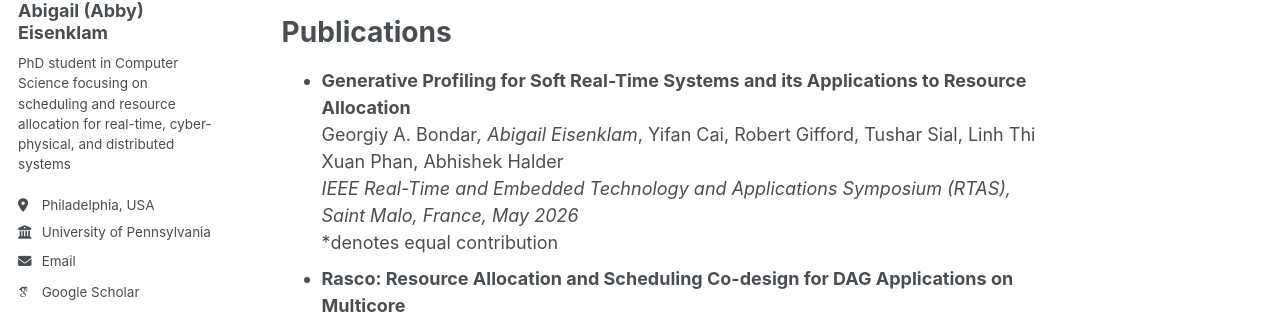
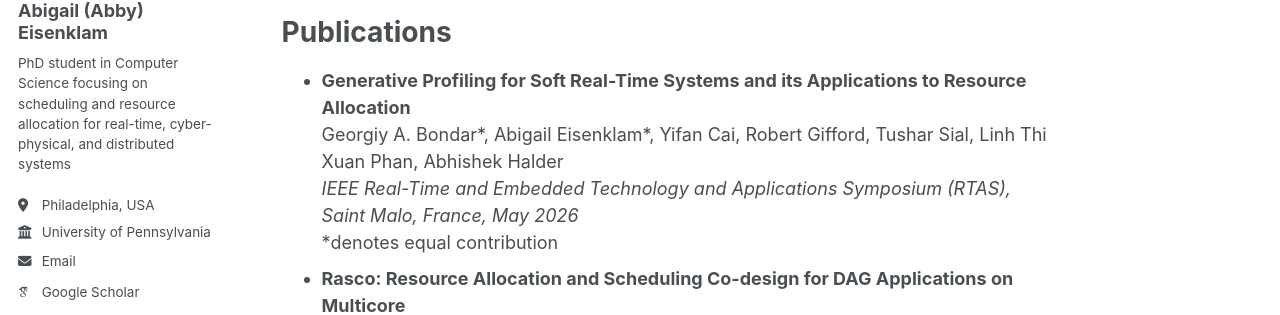
Before and after one commit to abbyeisenklam/abbyeisenklam.github.io, a Jekyll site: the page built from _pages/about.md, in a window 1280 px wide and 900 px high. Shown: the part 284-599 px from the top of the window. Built offline with Jekyll 4.4.1, drawn with Linux system fonts in a browser that asks for light colours; some web fonts are replaced; a script that is not in the unit is left out.

```diff
--- a/_pages/about.md
+++ b/_pages/about.md
@@ -12,9 +12,9 @@ I am a second-year Computer Science PhD student at the University of Pennsylvani
 Publications
 ======
 * **Generative Profiling for Soft Real-Time Systems and its Applications to Resource Allocation**  <br>
-Georgiy A. Bondar*, Abigail Eisenklam*, Yifan Cai, Robert Gifford, Tushar Sial, Linh Thi Xuan Phan, Abhishek Halder  <br>
+Georgiy A. Bondar\*, Abigail Eisenklam\*, Yifan Cai, Robert Gifford, Tushar Sial, Linh Thi Xuan Phan, Abhishek Halder  <br>
 _IEEE Real-Time and Embedded Technology and Applications Symposium (RTAS), Saint Malo, France, May 2026_ <br>
-*denotes equal contribution
+\*denotes equal contribution
 * **Rasco: Resource Allocation and Scheduling Co-design for DAG Applications on Multicore** <br>
 Abigail Eisenklam, Robert Gifford, Georgiy A. Bondar, Yifan Cai, Tushar Sial, Linh Thi Xuan Phan, Abhishek Halder <br>
 _ACM SIGBED International Conference on Embedded Software (EMSOFT), Taipei, Taiwan, September 2025_
```
